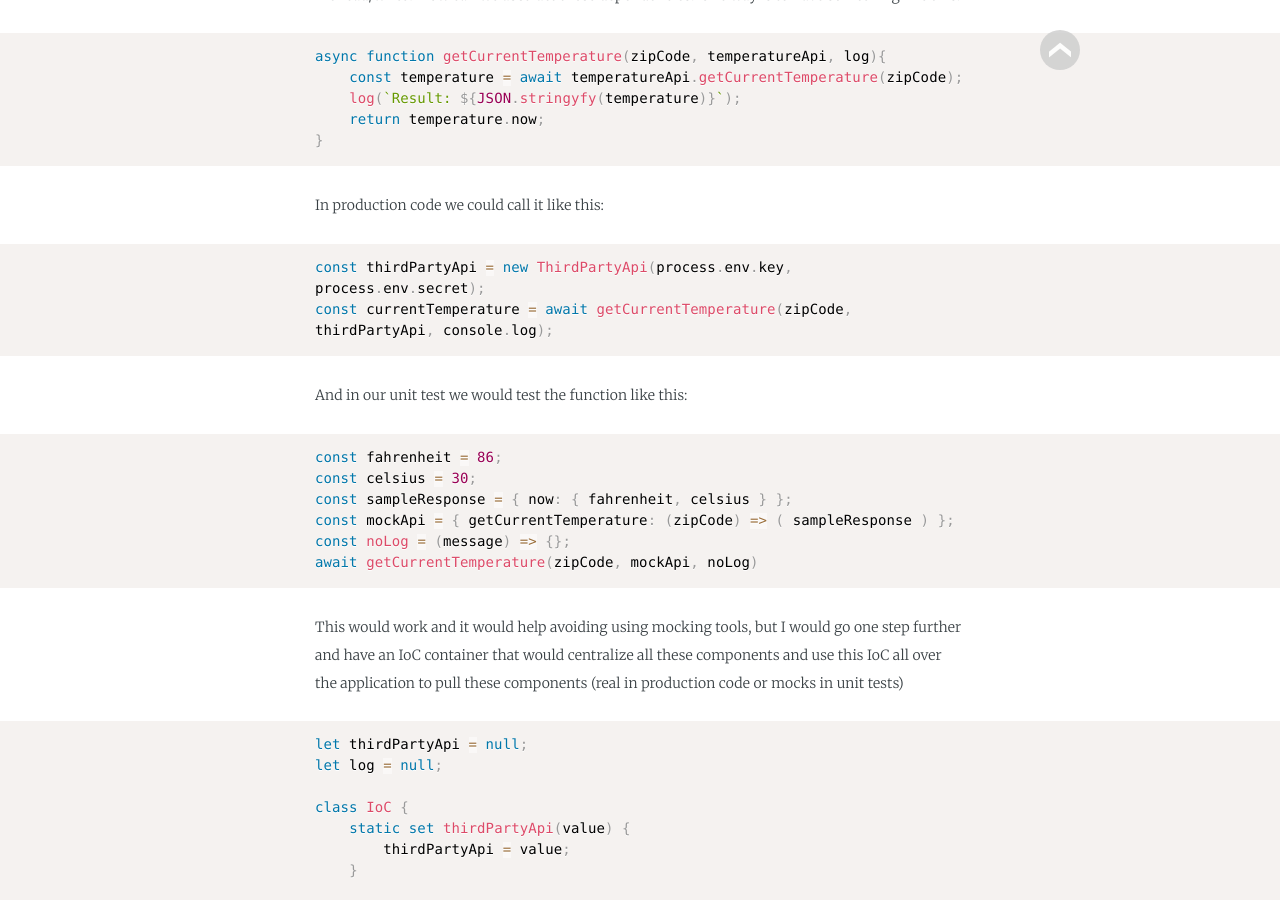
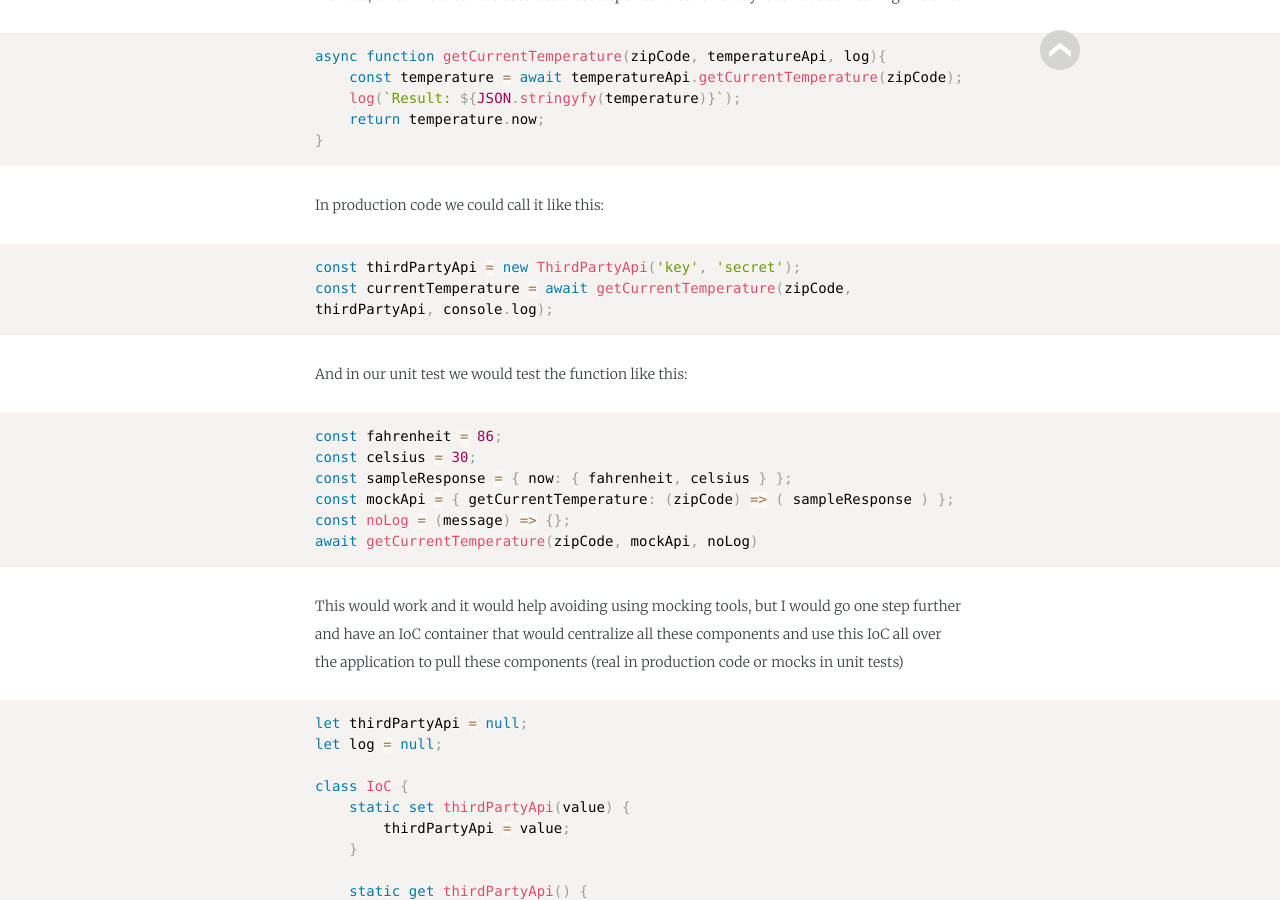
Before and after one commit to adimoraret/codetrest, a Jekyll site: the page built from _posts/2019-12-27-dependency-inversion-js-avoid-mocking-libraries.md, in a window 1280 px wide and 900 px high, scrolled down 1933 px. Built offline with Jekyll 4.4.1, drawn with Linux system fonts in a browser that asks for light colours; some web fonts are replaced.

Commit message:
refactored examples

````diff
--- a/_posts/2019-12-27-dependency-inversion-js-avoid-mocking-libraries.md
+++ b/_posts/2019-12-27-dependency-inversion-js-avoid-mocking-libraries.md
@@ -45,7 +45,7 @@ async function getCurrentTemperature(zipCode, temperatureApi, log){
 ```
 In production code we could call it like this:
 ```javascript
-const thirdPartyApi = new ThirdPartyApi(process.env.key, process.env.secret);
+const thirdPartyApi = new ThirdPartyApi('key', 'secret');
 const currentTemperature = await getCurrentTemperature(zipCode, thirdPartyApi, console.log);
 ```
 And in our unit test we would test the function like this:
````
